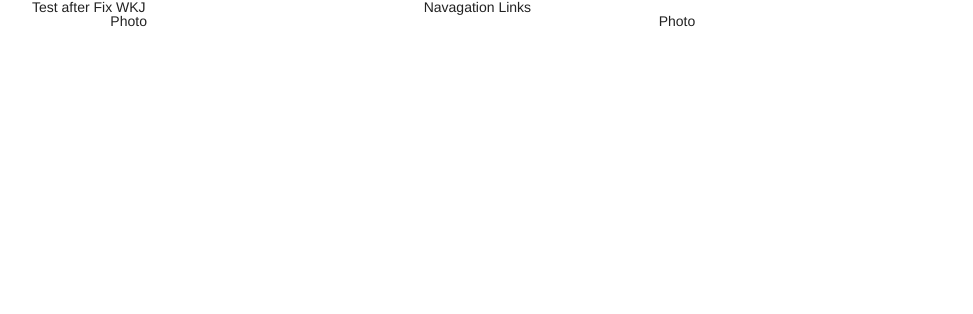
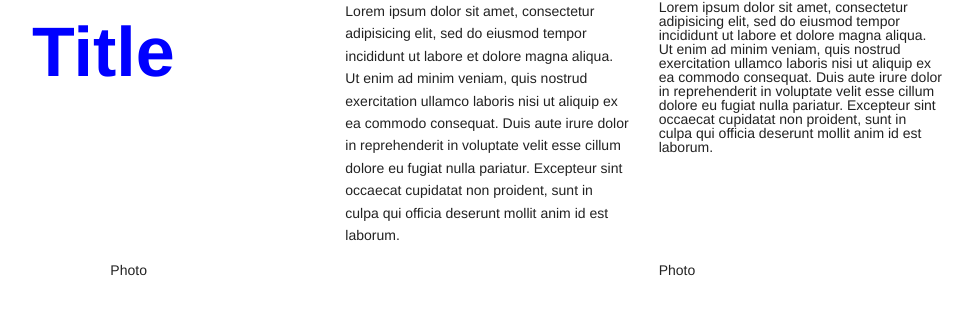
Before and after one commit to ckirk215/Layout-Practice-2, a plain HTML site: page index.html in a window 1280 px wide. Shown: the whole page, without its empty margins (153-1126 px from the left). Drawn offline with Linux system fonts and the light colour scheme.

Commit message:
fresh start

```diff
--- a/index.html
+++ b/index.html
@@ -33,10 +33,23 @@
 <body>
   <div class="row">
       <div class="four columns">
-        Test after Fix WKJ
+        <h1 class="logo">Title</h1>
       </div>
-      <div class="seven columns offset-by-one">
-        Navagation Links
+      <div class="four columns">
+        <p>Lorem ipsum dolor sit amet, consectetur adipisicing elit, sed do eiusmod
+        tempor incididunt ut labore et dolore magna aliqua. Ut enim ad minim veniam,
+        quis nostrud exercitation ullamco laboris nisi ut aliquip ex ea commodo
+        consequat. Duis aute irure dolor in reprehenderit in voluptate velit esse
+        cillum dolore eu fugiat nulla pariatur. Excepteur sint occaecat cupidatat non
+        proident, sunt in culpa qui officia deserunt mollit anim id est laborum.</p>
+      </div>
+      <div class="four columns">
+        Lorem ipsum dolor sit amet, consectetur adipisicing elit, sed do eiusmod
+        tempor incididunt ut labore et dolore magna aliqua. Ut enim ad minim veniam,
+        quis nostrud exercitation ullamco laboris nisi ut aliquip ex ea commodo
+        consequat. Duis aute irure dolor in reprehenderit in voluptate velit esse
+        cillum dolore eu fugiat nulla pariatur. Excepteur sint occaecat cupidatat non
+        proident, sunt in culpa qui officia deserunt mollit anim id est laborum.
       </div>
   </div>
   <div class="row">
--- a/stylesheets/app.css
+++ b/stylesheets/app.css
@@ -1,27 +1,4 @@
-/* Artfully masterminded by ZURB  */
-
-/* --------------------------------------------------
-   Table of Contents
------------------------------------------------------
-:: Shared Styles
-:: Page Name 1
-:: Page Name 2
-*/
-
-
-/* -----------------------------------------
-   Shared Styles
------------------------------------------ */
-
-
-
-/* -----------------------------------------
-   Page Name 1
------------------------------------------ */
-
-
-
-
-/* -----------------------------------------
-   Page Name 2
------------------------------------------ */
+.logo {
+	font-size: 5em;
+	color: #00f;
+}
```
